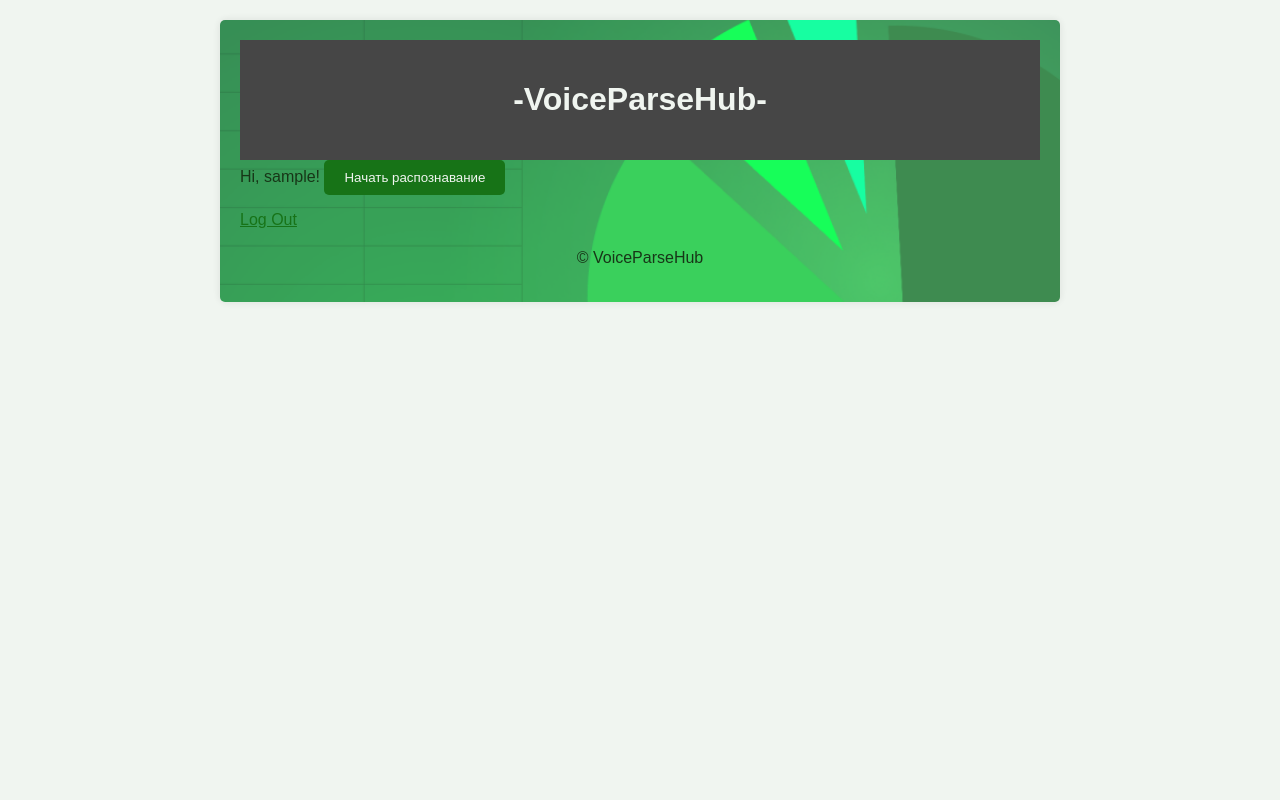
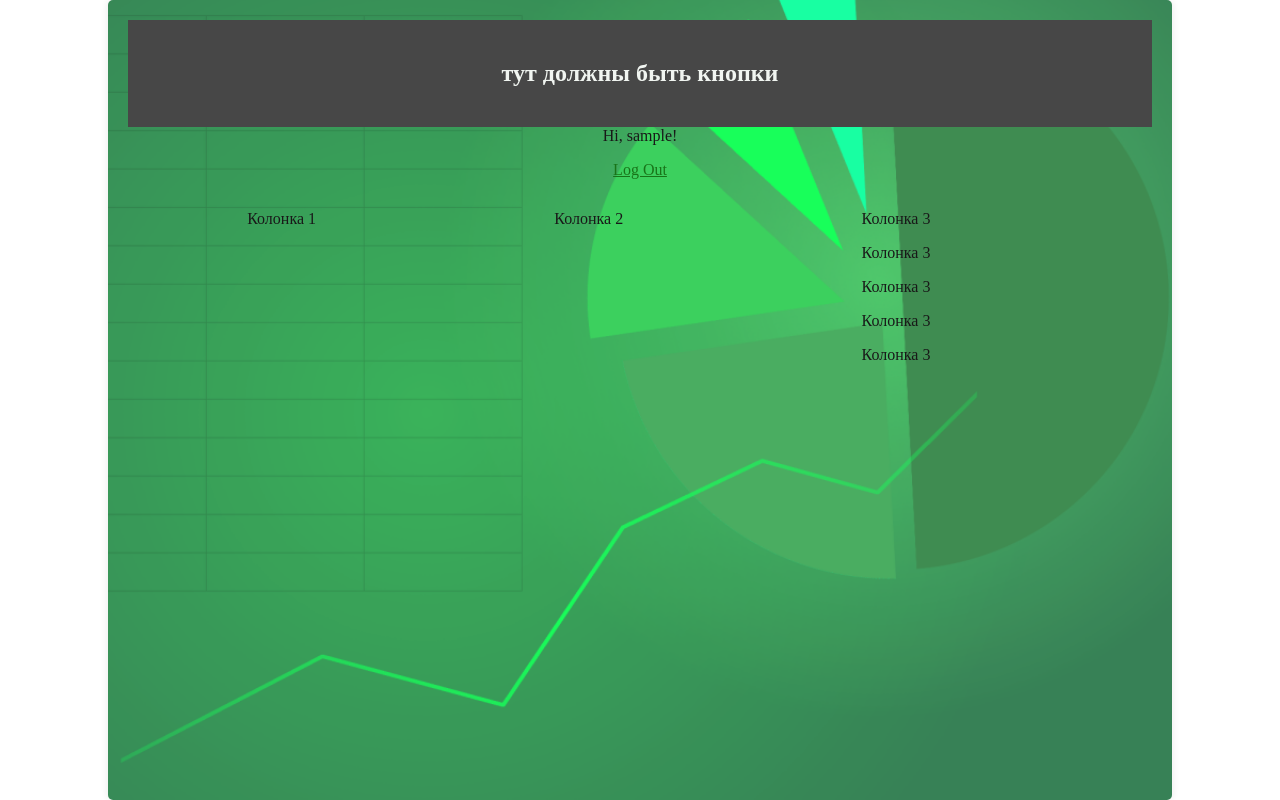
Before and after one commit to KroshkaByte/Melnichanka, a Django app: page /account/ in a window 1280 px wide. Run offline with Django 4.2, Linux system fonts and the light colour scheme; the visitor is signed in with stand-in values (Sample User, id 1).

Commit message:
delete voiceconvert and edit styles

```diff
--- a/melnichanka/templates/base.html
+++ b/melnichanka/templates/base.html
@@ -4,23 +4,22 @@
 <html lang="en">
 <head>
     <meta charset="UTF-8">
-    <title>{% block title %}Title placeholder{% endblock %}</title>
+    <title>{% block title %}Title placeholder(зачем нам это){% endblock %}</title>
     <meta name="viewport" content="width=device-width, initial-scale=1.0">
     <link rel="stylesheet" href="{% static 'voiceconvert/css/styles.css' %}">
-    <script src="https://code.jquery.com/jquery-3.6.4.min.js"></script>
 </head>
 <body>
     <div class="container">
         <header>
-            <h1>-VoiceParseHub-</h1>
+            {% if user.is_authenticated %}
+                <h2>тут должны быть кнопки</h2>
+            {% else %}
+                <h2>тут что-то должно быть написано или ссылки</h2>
+            {% endif %}
         </header>
 
         {% block content %}
         {% endblock %}
-
-        <footer>
-            <p>&copy; VoiceParseHub</p>
-        </footer>
     </div>
 </body>
 </html>
--- a/melnichanka/templates/home.html
+++ b/melnichanka/templates/home.html
@@ -1,38 +1,34 @@
 {% extends 'base.html' %}
 
-{% block title %}VoiceParseHub{% endblock %}
+{% block title %}title{% endblock %}
 
 {% block content %}
 {% if user.is_authenticated %}
     Hi, {{user.username }}!
+    <p><a href="{% url 'logout' %}">Log Out</a></p>
 
-    <button id="start-recognition">Начать распознавание</button>
-    <div id="result"></div>
 
-    <script>
-        $(document).ready(function() {
-            $('#start-recognition').click(function() {
-                $.ajax({
-                    type: 'GET',
-                    url: '/recognize_speech/',
-                    success: function(response) {
-                        if (response.success) {
-                            $('#result').text('Вы сказали: ' + response.text);
-                        } else {
-                            $('#result').text('Ошибка: ' + response.error);
-                        }
-                    },
-                    error: function(error) {
-                        console.log(error);
-                    }
-                });
-            });
-        });
-    </script>
+        <div id="column1">
+            <p>Колонка 1</p>
+        </div>
 
-    <p><a href="{% url 'logout' %}">Log Out</a></p>
+        <div id="column2">
+            <p>Колонка 2</p>
+        </div>
+
+        <div id="column3">
+            <p>Колонка 3</p>
+            <p>Колонка 3</p>
+            <p>Колонка 3</p>
+            <p>Колонка 3</p>
+            <p>Колонка 3</p>
+        </div>
+
+
+
+
 {% else %}
-    <p>You are not logged in</p>
+    <p>Для того что бы воспользоваться сервисом пожалуйста войдите в свой профиль или зарегистрируйтесь</p>
     <section class="login-signup">
 
         <form action="{% url 'login' %}" method="get" class="login">
@@ -40,7 +36,6 @@
                 <span class="text">Войти</span>
             </button>
         </form>
-
 
         <form action="{% url 'signup' %}" method="get" class="signup">
             <button type="submit" class="button button-large">
--- a/melnichanka/voiceconvert/static/voiceconvert/css/styles.css
+++ b/melnichanka/voiceconvert/static/voiceconvert/css/styles.css
@@ -1,7 +1,10 @@
 body {
-    font-family: 'Arial', sans-serif;
-    background-color: #f0f5f0; /* Light green background */
-    color: #002200; /* Dark green text color */
+    margin: 0;
+    padding: 0;
+    display: flex;
+    align-items: top;
+    justify-content: center;
+    min-height: 100vh;
 }
 
 header {
@@ -12,7 +15,7 @@ header {
 }
 
 main {
-    max-width: 800px;
+    max-width: 100%;
     margin: 20px auto;
     padding: 20px;
     background-color: #ebf3ebe9; /* Lighter green background for main content */
@@ -44,12 +47,6 @@ button:hover {
     margin-top: 10px;
     font-weight: bold;
     color: #006600; /* Dark green for highlighted text */
-}
-
-footer {
-    margin-top: 20px;
-    text-align: center;
-    color: #002200; /* Dark green text color */
 }
 
 a,
@@ -91,18 +88,17 @@ section p a:hover {
 }
 
 .container {
-    max-width: 800px;
-    margin: 20px auto;
+    max-width: 100%;
+    width: 80%; /* Процент ширины контейнера */
     padding: 20px;
-    background-color: rgba(255, 255, 255, 0.9);
-    /* background-color: #f1fef1a7; Lighter green background for containers */
-    border-radius: 5px;
-    box-shadow: 0 0 10px rgba(0, 0, 0, 0.1);
     background-image: url('../images/background.png');
     background-size: cover;
     background-position: center center;
     background-attachment: fixed;
+    border-radius: 5px;
+    box-shadow: 0 0 10px rgba(0, 0, 0, 0.1);
     opacity: 0.9;
+    text-align: center; /* Для центрирования содержимого внутри контейнера */
 }
 
 .container h3,
@@ -125,3 +121,9 @@ form {
     text-align:left;
 
 }
+
+
+#column1, #column2, #column3 {
+    width: 30%;
+    float: left;
+}
--- a/melnichanka/voiceconvert/urls.py
+++ b/melnichanka/voiceconvert/urls.py
@@ -5,6 +5,5 @@ from . import views
 
 urlpatterns = [
     path("", views.home_view, name="home"),
-    path("recognize_speech/", views.recognize_speech_view, name="recognize_speech"),
     path("signup/", views.SignUpView.as_view(), name="signup"),
 ]
--- a/melnichanka/voiceconvert/views.py
+++ b/melnichanka/voiceconvert/views.py
@@ -3,7 +3,6 @@ from django.urls import reverse_lazy
 from django.views.generic.edit import CreateView
 
 from .forms import UserCreationForm
-from .services import recognize_speech
 
 class SignUpView(CreateView):
     form_class = UserCreationForm
@@ -14,8 +13,5 @@ class SignUpView(CreateView):
 def home_view(request):
     return render(request, "home.html")
 
-def recognize_speech_view(request):
-    return recognize_speech(request)
-
 def page_not_found_view(request, exception):
     pass
```
Also changed, not shown: melnichanka/voiceconvert/services.py (deleted, +0 -22 lines), melnichanka/voiceconvert/templates/base.html (deleted, +0 -18 lines), melnichanka/voiceconvert/templates/voiceconvert/index.html (deleted, +0 -56 lines). Lines whose indentation alone changed are shown as unchanged.
